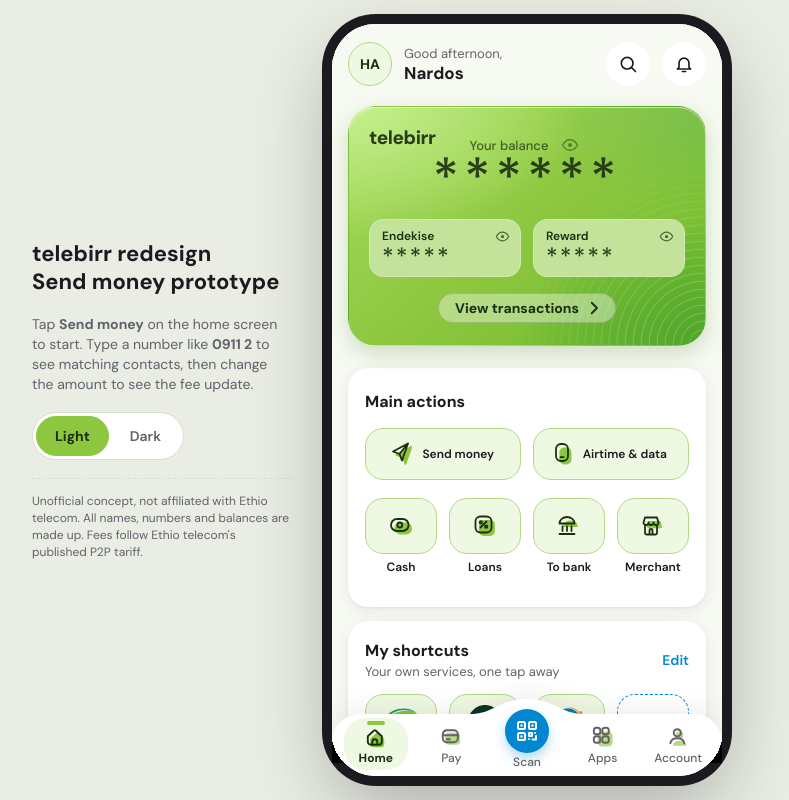
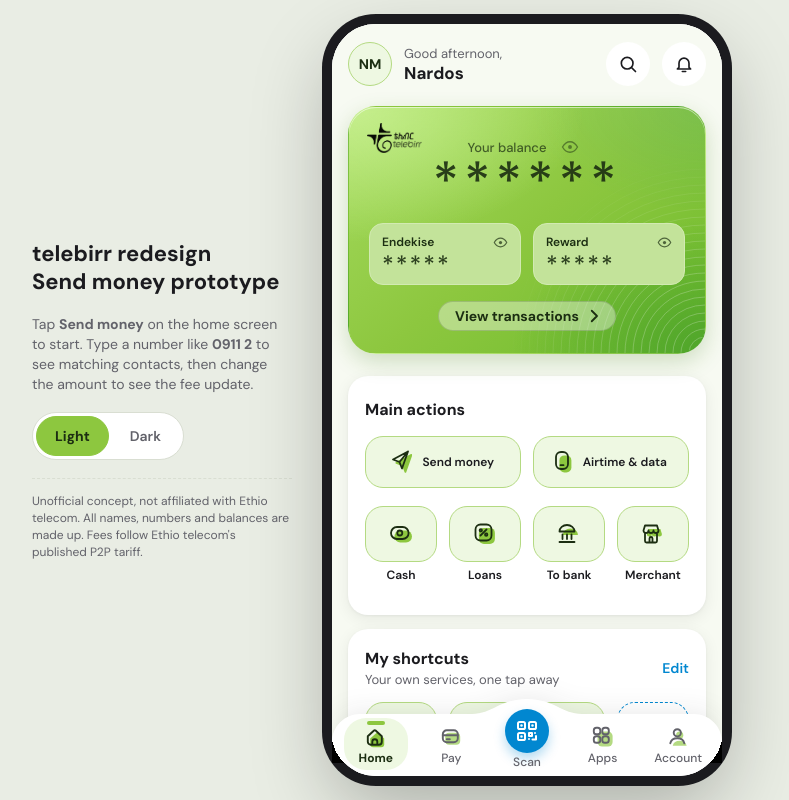
Before and after one commit to Barney-oss/Telebirr, a plain HTML site: page index.html in a window 1280 px wide. Shown: the whole page, without its empty margins (263-1052 px from the left). Drawn offline with nearby package versions, Linux system fonts and the light colour scheme.

Commit message:
Balance card reveal, black logo, NM initials
Co-Authored-By: Claude Sonnet 5.5 <noreply@anthropic.com>
Claude-Session: https://claude.ai/code/session_01DDJeUo5FBjf2n6ndjEmbMm

```diff
--- a/index.html
+++ b/index.html
@@ -106,7 +106,10 @@ button{font:inherit;color:inherit;cursor:pointer}
 .ibtn{width:44px;height:44px;border-radius:22px;background:var(--iconbtn);display:flex;align-items:center;justify-content:center;color:var(--text)}
 .bal{background:var(--balbg);border-radius:28px;padding:28px 20px 22px;display:flex;flex-direction:column;align-items:center;color:var(--balink);position:relative;z-index:0;overflow:hidden;border:1px solid var(--balbd);box-shadow:var(--balsh)}
 .bal .rings{position:absolute;right:0;bottom:0;z-index:-1}
-.bal .logo{position:absolute;top:18px;left:20px;font-weight:800;font-size:19px;letter-spacing:-.4px;opacity:.92}
+.bal .logo{position:absolute;top:16px;left:18px;height:30px;width:auto}
+[data-theme="dark"] .bal .logo{filter:invert(1)}
+.home .eyebtn{pointer-events:auto;cursor:pointer;background:transparent;border:0;padding:0;color:inherit;display:flex;align-items:center;justify-content:center;border-radius:50%}
+.home .eyebtn:focus-visible{outline:3px solid var(--link)}
 .pillbox{display:flex;flex-direction:column;gap:2px;background:var(--pill);border:1px solid var(--pillbd);border-radius:14px;padding:8px 12px}
 .hcard{background:var(--card);border-radius:20px;padding:16px;display:flex;flex-direction:column;gap:12px;box-shadow:var(--cardsh);border:1px solid var(--cardbd)}
 .hcard h2{margin:0;font-size:16px;font-weight:700}
@@ -159,7 +162,7 @@ var CONTACTS=[
  {id:'ba',name:'Biruk Assefa',ini:'BA',num:'0977402563'}
 ];
 var FAVS=['ak','st','mg'], RECENT=['ak','st'];
-var S={theme:'light',screen:'home',digits:'',contact:null,amount:'',fresh:false,balance:12480,paying:false,txn:'',time:'',total:0};
+var S={show:{bal:false,end:false,rew:false},theme:'light',screen:'home',digits:'',contact:null,amount:'',fresh:false,balance:12480,paying:false,txn:'',time:'',total:0};
 
 /* ---------- helpers ---------- */
 function $(s){return document.querySelector(s)}
@@ -219,6 +222,7 @@ function tabs(){return '<div class="tabs" aria-hidden="true"><span class="on">To
 function homeHTML(){
   var rings='';for(var r=8;r<=192;r+=8)rings+='<circle cx="200" cy="200" r="'+r+'"/>';
   var eye='<svg width="18" height="18" viewBox="0 0 24 24" fill="none" stroke="currentColor" stroke-opacity=".7" stroke-width="1.8" stroke-linecap="round" stroke-linejoin="round" aria-hidden="true"><path d="M2 12s4-7 10-7 10 7 10 7-4 7-10 7S2 12 2 12z"/><circle cx="12" cy="12" r="2.6" fill="currentColor" fill-opacity=".7" stroke="none"/></svg>';
+  var eyeOff=eye.replace('<circle cx="12" cy="12" r="2.6" fill="currentColor" fill-opacity=".7" stroke="none"/>','<path d="M4 4l16 16"/>');
   var eyeS=eye.replace('width="18" height="18"','width="15" height="15"');
   function sv(inner,w){return '<svg width="'+(w||24)+'" height="24" viewBox="'+(w?'1 0 '+w+' 24':'0 0 24 24')+'" fill="none" stroke="currentColor" stroke-width="1.9" stroke-linecap="round" stroke-linejoin="round" aria-hidden="true"><g stroke-width="1.8">'+inner+'</g></svg>'}
   var iSend=sv('<path transform="translate(3.4 3.4)" d="M17 1.5 11 18.5l-2.5-6.5-6.5-2.5z" fill="#8DC73F" stroke="#8DC73F"/><path d="M17 1.5 11 18.5l-2.5-6.5-6.5-2.5zM17 1.5 8.5 12"/>',20.6);
@@ -242,13 +246,13 @@ function homeHTML(){
   var nAcc='<svg '+navI+' style="color:var(--navink)"><g transform="translate(0.8 0.8)"><circle class="nf" cx="12.9" cy="9.4" r="3.6" stroke="none"/><path class="nf" transform="translate(2.4 2.4)" d="M3.5 17.5c.7-3.4 3.4-5 7-5s6.3 1.6 7 5z" stroke="none"/><circle cx="10.5" cy="7" r="3.6"/><path d="M3.5 17.5c.7-3.4 3.4-5 7-5s6.3 1.6 7 5"/></g></svg>';
   var scan='<span style="display:flex;flex-direction:column;align-items:center;gap:2px;width:64px;margin-top:-9px;font-size:12px;line-height:15px;font-weight:500;color:var(--navtx)"><span style="display:flex;align-items:center;justify-content:center;width:44px;height:44px;border-radius:22px;background:#0187D0;box-shadow:0 6px 12px rgba(1,135,208,.30)"><svg width="24" height="24" viewBox="0 0 24 24" fill="none" stroke="#fff" stroke-width="2" stroke-linecap="round" stroke-linejoin="round" aria-hidden="true"><rect x="3" y="3" width="7" height="7" rx="1.6"/><rect x="14" y="3" width="7" height="7" rx="1.6"/><rect x="3" y="14" width="7" height="7" rx="1.6"/><path d="M6.5 6.5h0M17.5 6.5h0M6.5 17.5h0" stroke-width="2.6"/><path d="M14 14h3v3h-3zM20 14v.01M14 20v.01M17.5 20.5H21M21 17v3.5"/></svg></span>Scan</span>';
   return '<div class="scroll" id="sc"><div class="home"><div class="hpad">'+
-   '<div class="hrow"><span class="av" style="width:44px;height:44px;font-size:14px">HA</span><div style="flex:1;display:flex;flex-direction:column"><span class="mut" style="font-size:13px">Good afternoon,</span><span style="font-size:17px;font-weight:700">Nardos</span></div><span class="ibtn"><svg width="20" height="20" viewBox="0 0 24 24" fill="none" stroke="currentColor" stroke-width="2" stroke-linecap="round" stroke-linejoin="round" aria-hidden="true"><path d="M11 18a7 7 0 1 0 0-14 7 7 0 0 0 0 14zM21 21l-5-5"/></svg></span><span class="ibtn"><svg width="20" height="20" viewBox="0 0 24 24" fill="none" stroke="currentColor" stroke-width="2" stroke-linecap="round" stroke-linejoin="round" aria-hidden="true"><path d="M6 16v-5a6 6 0 0 1 12 0v5l2 2H4zM10 21h4"/></svg></span></div>'+
+   '<div class="hrow"><span class="av" style="width:44px;height:44px;font-size:14px">NM</span><div style="flex:1;display:flex;flex-direction:column"><span class="mut" style="font-size:13px">Good afternoon,</span><span style="font-size:17px;font-weight:700">Nardos</span></div><span class="ibtn"><svg width="20" height="20" viewBox="0 0 24 24" fill="none" stroke="currentColor" stroke-width="2" stroke-linecap="round" stroke-linejoin="round" aria-hidden="true"><path d="M11 18a7 7 0 1 0 0-14 7 7 0 0 0 0 14zM21 21l-5-5"/></svg></span><span class="ibtn"><svg width="20" height="20" viewBox="0 0 24 24" fill="none" stroke="currentColor" stroke-width="2" stroke-linecap="round" stroke-linejoin="round" aria-hidden="true"><path d="M6 16v-5a6 6 0 0 1 12 0v5l2 2H4zM10 21h4"/></svg></span></div>'+
    '<div class="bal"><svg class="rings" aria-hidden="true" width="200" height="200" viewBox="0 0 200 200"><defs><radialGradient id="rgBR" cx="200" cy="200" r="200" gradientUnits="userSpaceOnUse"><stop offset="0.35" stop-color="#fff" stop-opacity="1"/><stop offset="1" stop-color="#fff" stop-opacity="0"/></radialGradient><mask id="rmBR"><rect width="200" height="200" fill="url(#rgBR)"/></mask></defs><g mask="url(#rmBR)" fill="none" stroke="#ffffff" style="stroke-opacity:var(--ringop)" stroke-width="0.9">'+rings+'</g></svg>'+
-   '<span class="logo" aria-label="telebirr">telebirr</span>'+
-   '<span style="display:flex;align-items:center;gap:8px;font-size:13px;font-weight:500;color:var(--balsub)">Your balance<span style="width:28px;height:28px;margin:-4px 0;display:flex;align-items:center;justify-content:center">'+eye+'</span></span>'+
-   '<span style="font-variant-numeric:lining-nums tabular-nums;font-size:54px;font-weight:500;letter-spacing:5px;line-height:48px;opacity:.9">******</span>'+
+   '<img class="logo" src="assets/logo-telebirr-black.png" alt="telebirr">'+
+   '<span style="display:flex;align-items:center;gap:8px;font-size:13px;font-weight:500;color:var(--balsub)">Your balance<button type="button" class="eyebtn" data-act="eye" data-k="bal" aria-pressed="'+(S.show.bal?'true':'false')+'" aria-label="'+(S.show.bal?'Hide':'Show')+' balance" style="width:36px;height:36px;margin:-6px -2px">'+(S.show.bal?eyeOff:eye)+'</button></span>'+
+   (S.show.bal?'<span style="font-variant-numeric:lining-nums tabular-nums;font-size:46px;font-weight:500;line-height:48px;display:flex;align-items:baseline;gap:6px">'+money(S.balance).split('.')[0]+'<span style="font-size:24px">.'+money(S.balance).split('.')[1]+'</span><span style="font-size:15px;font-weight:700">ETB</span></span>':'<span style="font-variant-numeric:lining-nums tabular-nums;font-size:54px;font-weight:500;letter-spacing:5px;line-height:48px;opacity:.9">******</span>')+
    '<div style="align-self:stretch;display:grid;grid-template-columns:repeat(2,minmax(0,1fr));gap:12px;margin-top:16px">'+
-   ['Endekise','Reward'].map(function(l){return '<div class="pillbox"><span style="display:flex;align-items:center;justify-content:space-between;gap:6px;font-size:12px;font-weight:600">'+l+'<span style="width:28px;height:28px;margin:-6px -8px -6px 0;display:flex;align-items:center;justify-content:center">'+eyeS+'</span></span><span style="font-size:24px;line-height:22px;font-weight:500;letter-spacing:2px;opacity:.9">*****</span></div>'}).join('')+'</div>'+
+   [['Endekise','end','1,250.00'],['Reward','rew','86.40']].map(function(p){var on=S.show[p[1]];return '<div class="pillbox"><span style="display:flex;align-items:center;justify-content:space-between;gap:6px;font-size:12px;font-weight:600">'+p[0]+'<button type="button" class="eyebtn" data-act="eye" data-k="'+p[1]+'" aria-pressed="'+(on?'true':'false')+'" aria-label="'+(on?'Hide ':'Show ')+p[0]+'" style="width:36px;height:36px;margin:-8px -10px -8px 0">'+(on?eyeOff.replace('width="18" height="18"','width="15" height="15"'):eyeS)+'</button></span>'+(on?'<span style="font-size:20px;line-height:22px;font-weight:600;font-variant-numeric:tabular-nums">'+p[2]+'</span>':'<span style="font-size:24px;line-height:22px;font-weight:500;letter-spacing:2px;opacity:.9">*****</span>')+'</div>'}).join('')+'</div>'+
    '<span style="display:flex;align-items:center;gap:6px;min-height:30px;margin-top:16px;font-size:14px;font-weight:700;padding:0 12px 0 16px;border-radius:15px;background:var(--vt);border:1px solid var(--vtbd)">View transactions<svg width="18" height="18" viewBox="0 0 24 24" fill="none" stroke="currentColor" stroke-width="2.4" stroke-linecap="round" stroke-linejoin="round" aria-hidden="true"><path d="M9 5l7 7-7 7"/></svg></span></div>'+
    '<div class="hcard" style="margin-top:8px;padding-top:22px;gap:16px"><h2>Main actions</h2><div class="grid4">'+
    '<button type="button" class="wide tile-send hint" data-act="send" aria-label="Send money, start the prototype">'+iSend+'<span style="font-size:12px;line-height:15px;font-weight:600;color:var(--text)">Send money</span></button>'+
@@ -388,6 +392,7 @@ document.addEventListener('click',function(e){
   var t=e.target.closest('[data-act]'); if(!t||t.disabled)return;
   var a=t.getAttribute('data-act');
   if(a==='theme')setTheme(t.getAttribute('data-theme-val'));
+  else if(a==='eye'){var kk=t.getAttribute('data-k');S.show[kk]=!S.show[kk];render(false)}
   else if(a==='send'){resetFlow();go('number')}
   else if(a==='back-home'){resetFlow();go('home')}
   else if(a==='back-number'){S.contact=null;S.amount='';S.screen='number';render(false)}
```
Also changed, not shown: assets/logo-telebirr-black.png (added).
